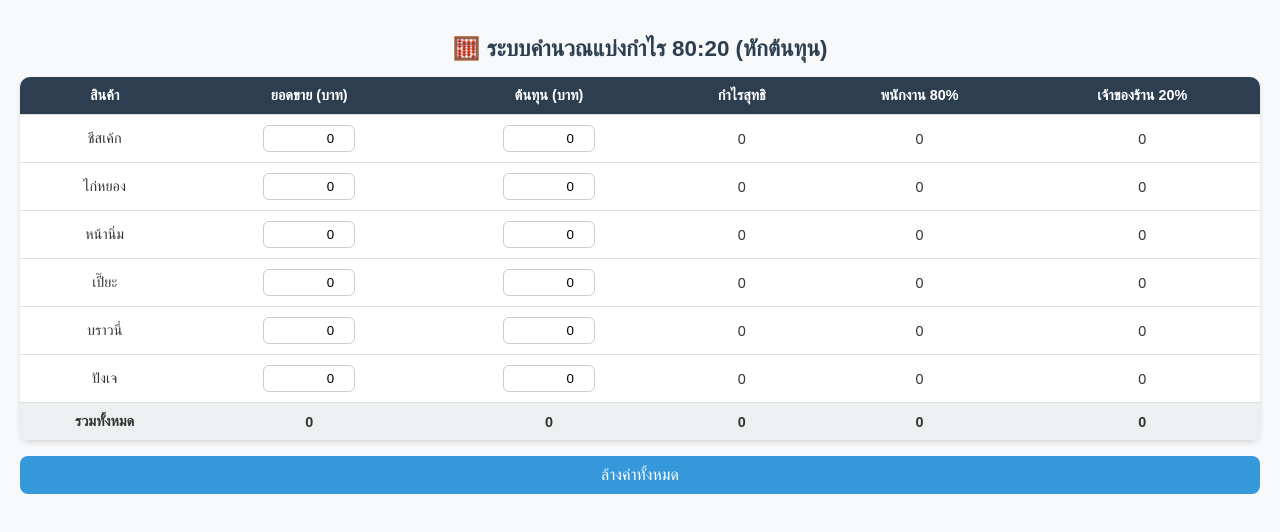
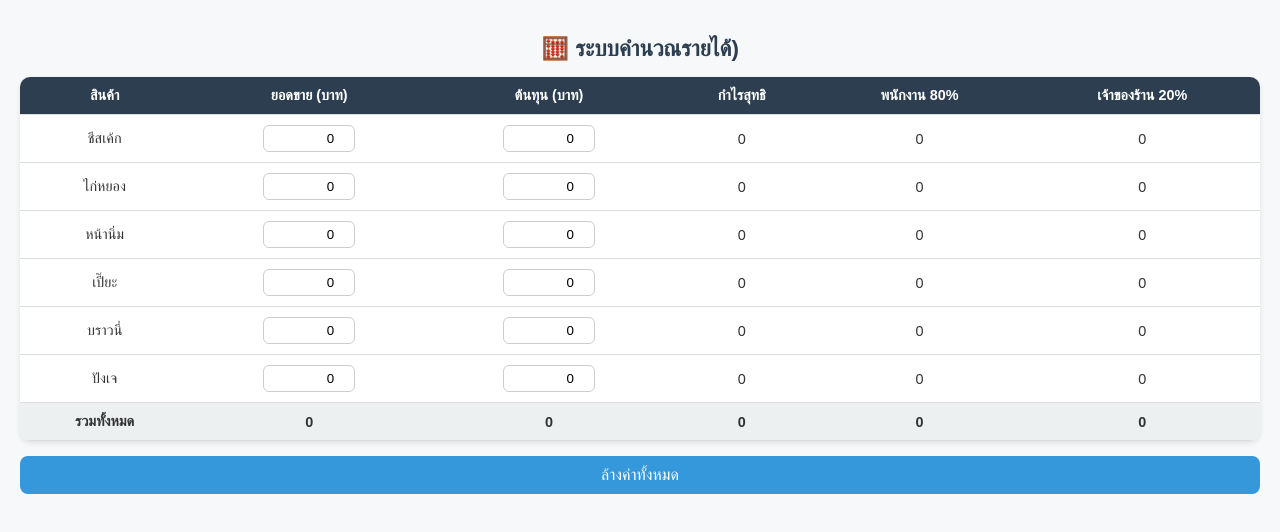
Before and after one commit to kittipotpe-commits/Revenue, a plain HTML site: page index.html in a window 1280 px wide. Drawn offline with Linux system fonts and the light colour scheme.

Commit message:
Update index.html

```diff
--- a/index.html
+++ b/index.html
@@ -70,7 +70,7 @@
 </head>
 <body>
 
-<h1>🧮 ระบบคำนวณแบ่งกำไร 80:20 (หักต้นทุน)</h1>
+<h1>🧮 ระบบคำนวณรายได้)</h1>
 
 <table>
   <thead>
```
